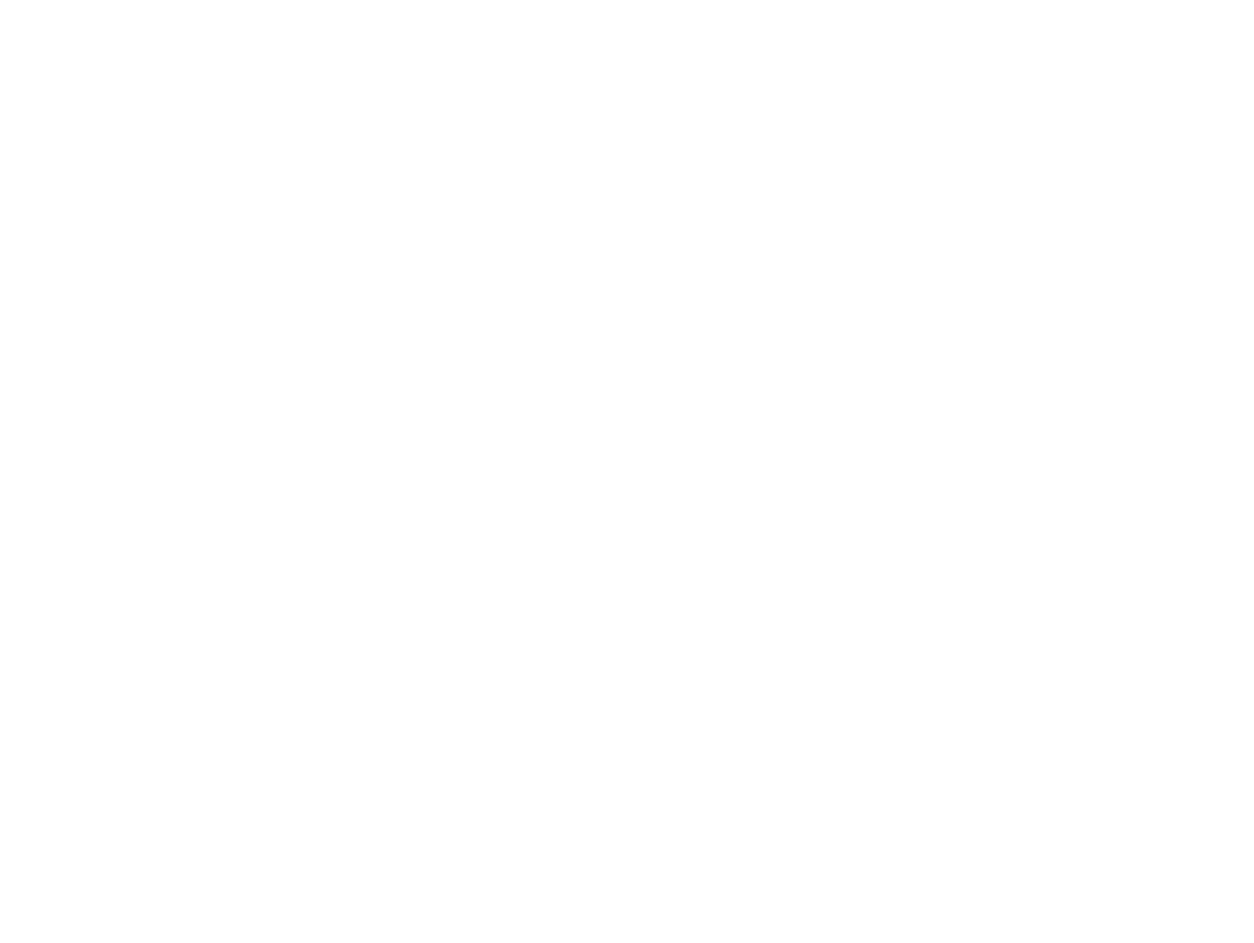
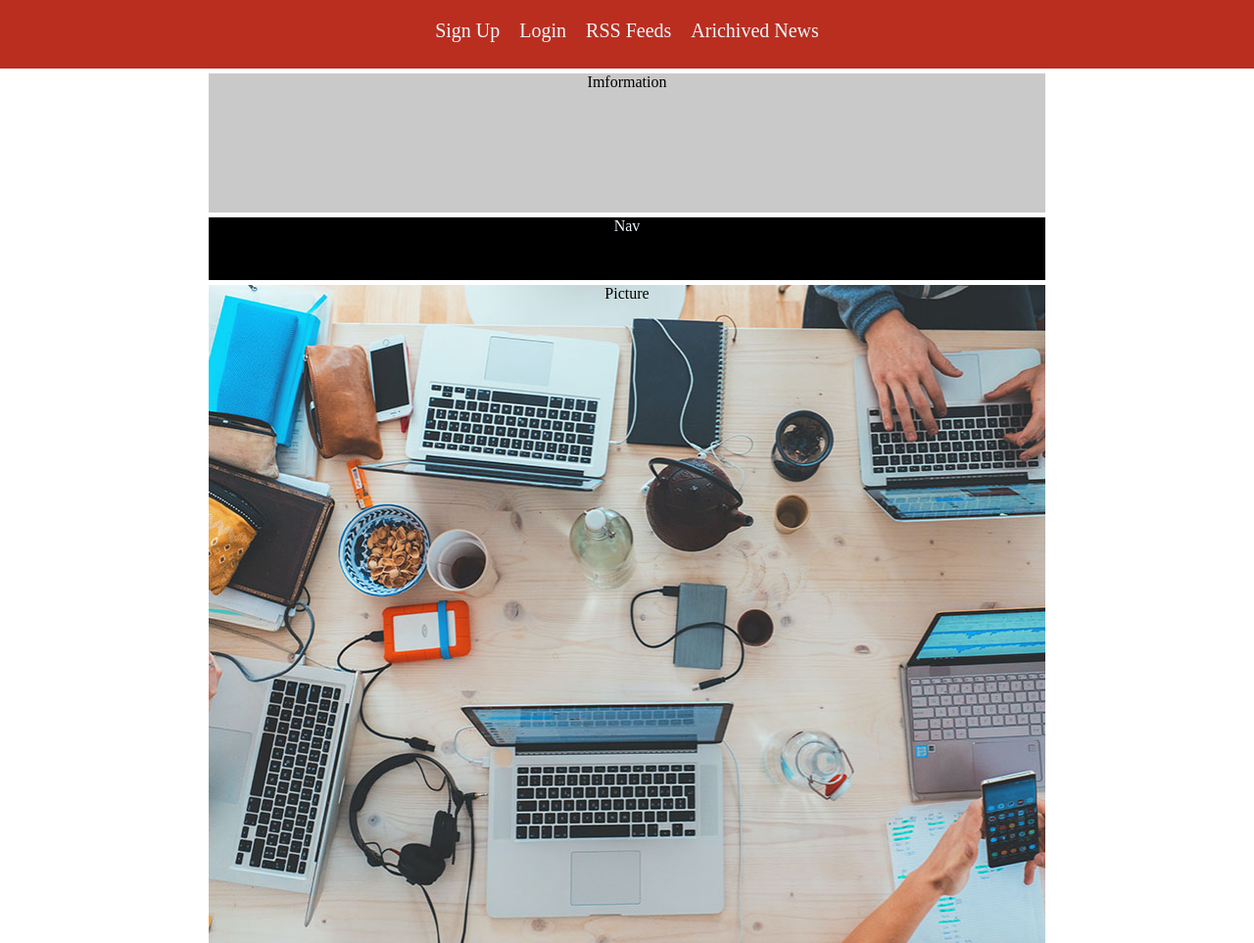
Before and after one commit to rokonurjamanriyad/Full-Colone-WabPage, a plain HTML site: page index.html in a window 1280 px wide. Shown: the top 963 px of the page at 98% size. Before the commit the page ends 800 px from the top, so only its background shows below. Drawn offline with Linux system fonts and the light colour scheme.

Commit message:
some code uPdate

```diff
--- a/index.html
+++ b/index.html
@@ -4,8 +4,28 @@
     <meta charset="UTF-8">
     <meta name="viewport" content="width=device-width, initial-scale=1.0">
     <title>Coone WabPage</title>
+    <link rel="stylesheet" href="style.css">
 </head>
 <body>
-
+    <div class="container">
+        <div class="Header">
+            <div class="hdr">
+                <ul>
+                    <li><a href="#">Sign Up</a></li>
+                    <li><a href="#">Login</a></li>
+                    <li><a href="#">RSS Feeds</a></li>
+                    <li><a href="#">Arichived News</a></li>
+                </ul>
+            </div>
+        </div>
+        <div class="Imformation">Imformation</div>
+        <div class="Nav">Nav</div>
+        <div class="Picture">Picture</div>
+        <div class="HUGE">HUGE</div>
+        <div class="Little">Little</div>
+        <div class="LINKS">LINKS</div>
+        <div class="futter">futter</div>
+    </div>
+    <!-- <div class="a">dfas</div> -->
 </body>
 </html>
--- a/style.css
+++ b/style.css
@@ -0,0 +1,71 @@
+*{
+    margin: 0;
+    padding: 0;
+    box-sizing: border-box;
+}
+.container{
+    text-align: center;
+    height: 100vh;
+    display: grid;
+    grid-template-rows:70px 142px 64px 672px 390px 685px 685px 100px;
+    grid-template-columns: repeat(12,1fr);
+    row-gap: 5px;
+}
+.Header{
+    background-color: #ba2e1f;
+    grid-column: 1/-1;
+    /* height: 70px; */
+}
+.Imformation{
+    background-color: rgb(201, 201, 201);
+    grid-column: 3/11;
+}
+.Nav{
+    background-color: black;
+    color:aliceblue;
+    grid-column: 3/11;
+
+}
+.Picture{
+
+    grid-column: 3/11;
+    background: url('slider_02.jpg');
+}
+.HUGE{
+    background-color: beige;
+    grid-column: 3/11;
+}
+.Little{
+    background-color: aqua;
+    grid-column: 1/-1;
+}
+.LINKS{
+    background: rgb(211, 211, 211);
+    grid-column: 1/-1;
+}
+.futter{
+    background-color: black;
+    grid-column: 1/-1;
+}
+.hdr{
+     margin: 10px;
+}
+.hdr ul{
+    list-style: none;
+    display: flex;
+    justify-content: center;
+    font-size: 20px;
+    font-family: 'Times New Roman', Times, serif;
+
+
+
+}
+.hdr ul a{
+    margin: 10px;
+    text-decoration: none;
+    color: aliceblue;
+    display: inline-block;
+}
+.hdr ul a:hover{
+    background-color: #ffc2bc;
+}
```
Also changed, not shown: about_image.jpg (added), comment.png (added), image.jpg (added), logo.png (added), menu_bar.png (added), next.png (added), search.png (added), service_image.jpg (added), slider_01.jpg (added), slider_02.jpg (added), slider_03.jpg (added), 1 other file.
